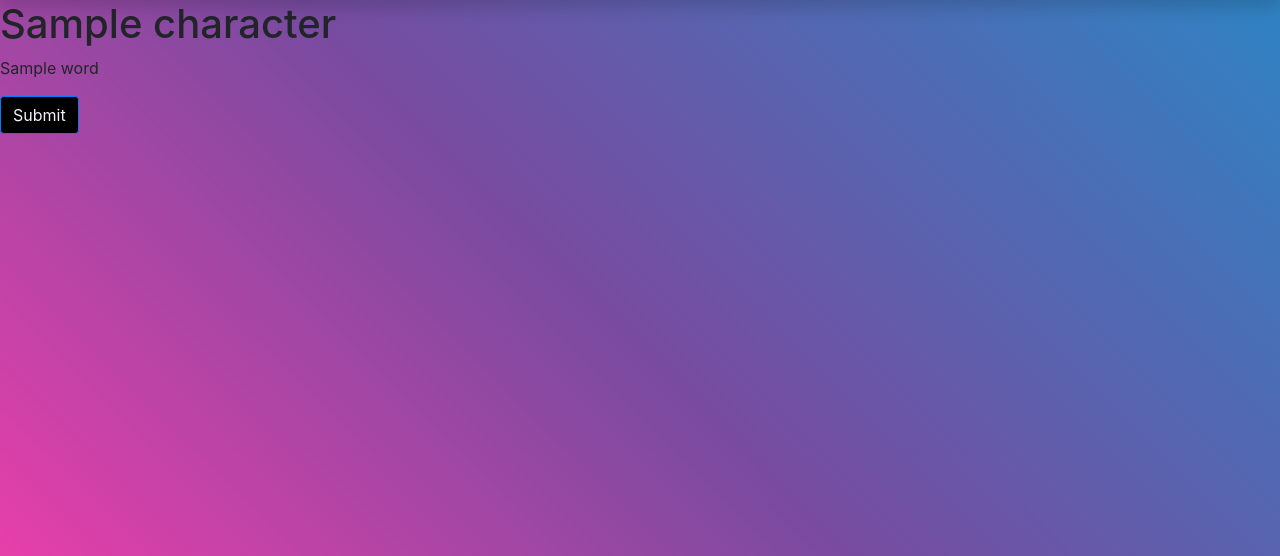
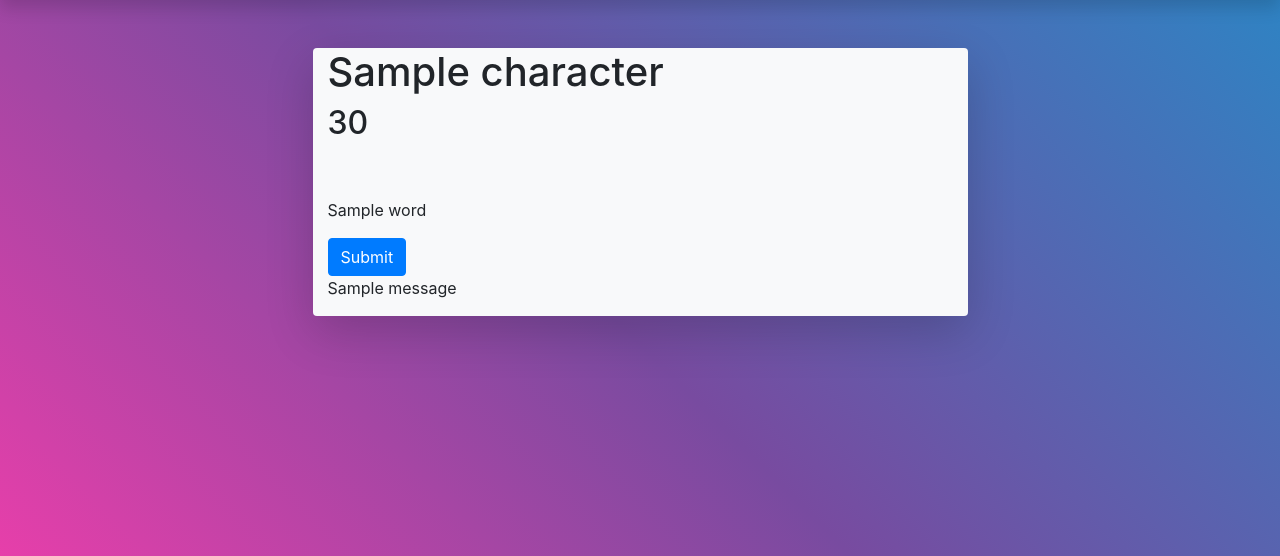
Before and after one commit to CharlieWWW94/Macbeth_webpage, a Flask app: template templates/learn_quotations.html in a window 1280 px wide. Shown: the part 56-612 px from the top of the page. Run offline with Flask 2, Linux system fonts and the light colour scheme; the template is opened without the code that fills it: most values are stand-ins (such as "Sample title", 1, 10 or a date in 2020); one stand-in notice (Sample message) is shown; some libraries are stand-ins or nearby versions.

Commit message:
On submit, quotation guesses are compared with correct answer and console prints 'correct' if guess and original are equal. Improve learn_quotations.html design to fit with results page and website theme.

```diff
--- a/main.py
+++ b/main.py
@@ -1,10 +1,14 @@
-from flask import Flask, render_template, request, jsonify, session
+import copy
+import json
+
+from flask import Flask, render_template, request, jsonify, session, flash
 from flask_bootstrap import Bootstrap
 from flask_wtf import FlaskForm
 from wtforms import SubmitField, SelectField
 import os
 import api_communicator
 import random
+import ast
 import sys
 
 app = Flask(__name__)
@@ -38,23 +42,36 @@ def display_results(results):
     return render_template("search_results.html", results=results)
 
 
-@app.route("/learn_quotations", methods=["GET"])
+@app.route("/learn_quotations", methods=["GET", "POST"])
 def learn_quotations():
     quotations_to_learn = session.get('quotations', None)
     for quotation in quotations_to_learn:
         quotation_as_list = quotation['quotation'].split()
         quotation['quotation'] = quotation_as_list
 
+    quotations_to_edit = copy.deepcopy(quotations_to_learn)
     quotations_to_complete = {'quotations': []}
-    for quotation in quotations_to_learn:
+
+    for quotation in quotations_to_edit:
         to_remove = random.randint(0, int(len(quotation['quotation']) - 1))
         quotation_to_complete = quotation
         quotation_to_complete['quotation'][to_remove] = 'X'
-        print(quotation_to_complete)
         quotations_to_complete['quotations'].append(quotation_to_complete)
-    print(quotations_to_complete)
 
-    return render_template("learn_quotations.html", quotations=quotations_to_complete)
+    if request.method == 'POST':
+        request_info = request.values.to_dict()
+        print(request_info)
+        request_info_as_dict = ast.literal_eval(request_info['quotation_no'])
+        quotation_id = request_info_as_dict['id']
+        request_quotation_list = request_info_as_dict['quotation']
+        word_gap = request_quotation_list.index("X")
+
+        original_quotation = [quote for quote in quotations_to_learn if quote['id'] == quotation_id]
+        print(original_quotation[0]['quotation'][word_gap])
+
+        if original_quotation[0]['quotation'][word_gap] == request_info['filled_gap']:
+            print('correct')
+    return render_template("learn_quotations.html", quotations=quotations_to_complete, space=" ")
 
 
 if __name__ == "__main__":
--- a/static/css/styles.css
+++ b/static/css/styles.css
@@ -6,10 +6,7 @@ img {
 border-radius: 25px 25px 0px 0px !important;
 }
 
-input {
-background-color: black !important;
-color: #f1f4f8 !important;
-}
+
 
 body {
 background-color: #FF3CAC;
@@ -17,3 +14,8 @@ background-image: linear-gradient(45deg, #FF3CAC 0%, #784BA0 50%, #2B86C5 100%);
 background-repeat: no-repeat;
 background-attachment: fixed;
 }
+
+#submit {
+background-color: black !important;
+color: #f1f4f8 !important;
+}
--- a/templates/learn_quotations.html
+++ b/templates/learn_quotations.html
@@ -2,19 +2,37 @@
 
 {% block content %}
 {% include 'header.html' %}
+<div class="fluid-container">
+    <div class="row">
+        <div class="col-xxl-4 col-xl-3 col-sm-1"></div>
+        <div class="col-xxl-4 col-xl-6 col-sm-10 mt-5 bg-light shadow-lg rounded results">
+            {% set x = 30  %}
             {% for quotation in quotations['quotations'] %}
+
                 <h1>{{quotation['character']}}</h1>
-<form id="missing_word">
-    <p>
+                <h2>{{x}}</h2>
+
+                    <p class="row p-3">
+                        <form id="missing_word p-3" action="{{ url_for('learn_quotations', quotation_no = quotation) }}" method="post">
                         {% for word in quotation['quotation'] %}
                             {% if word != 'X' %}
                                 {{word}}
                             {% else %}
-                <input type="text">
+                                <input type="text" class="form-control-sm col-xs-1 mx-1" name="filled_gap">
                             {% endif %}
                         {% endfor %}
                     </p>
+            <input class="btn btn-primary" type="submit" value="Submit" id="submit_attempt">
+            </form>
+            {% with messages = get_flashed_messages() %}
+    {% if messages %}
+        {% for message in messages %}
+        <p>{{ message }}</p>
         {% endfor %}
-    <input class="btn btn-primary" type="submit" value="Submit">
-</form>
+    {% endif %}
+    {% endwith %}
+            {% endfor %}
+
+
+        <div class="col-xxl-4 col-xl-3 col-sm-1"></div>
 {% endblock %}
```
Lines whose indentation alone changed are shown as unchanged.
